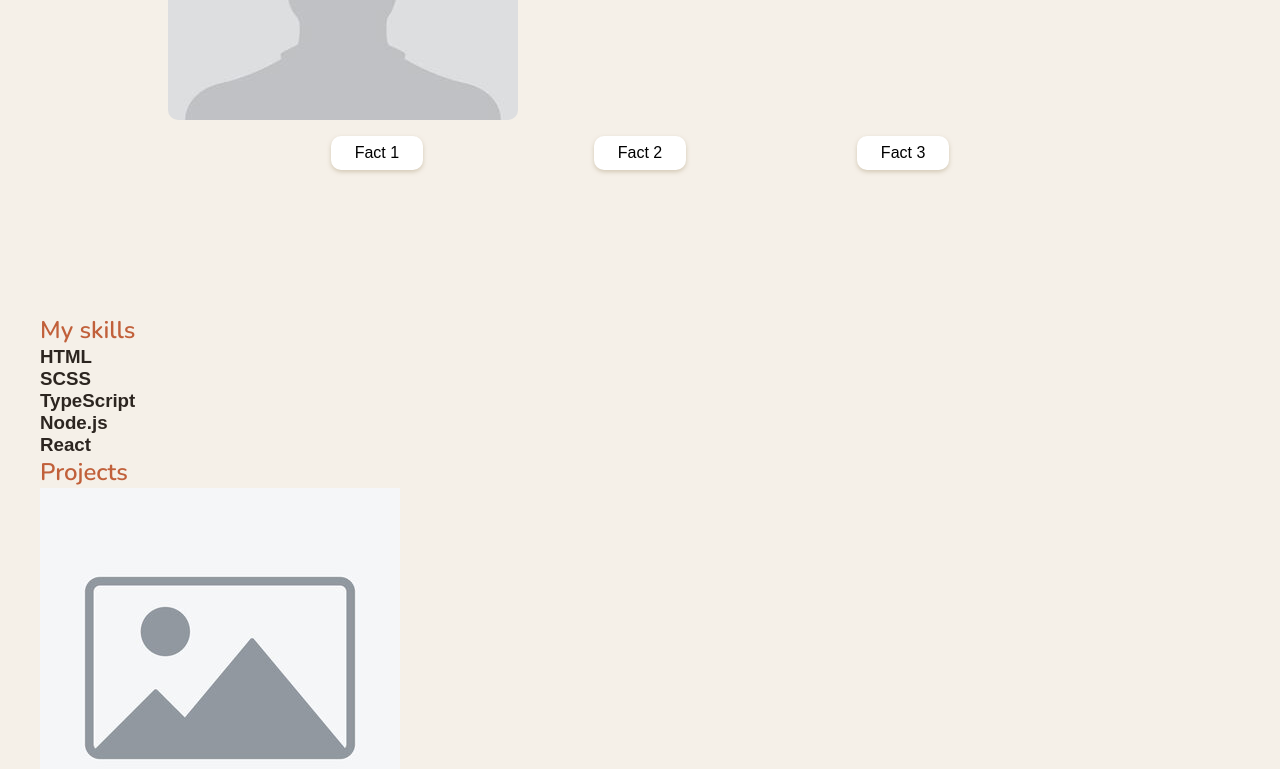
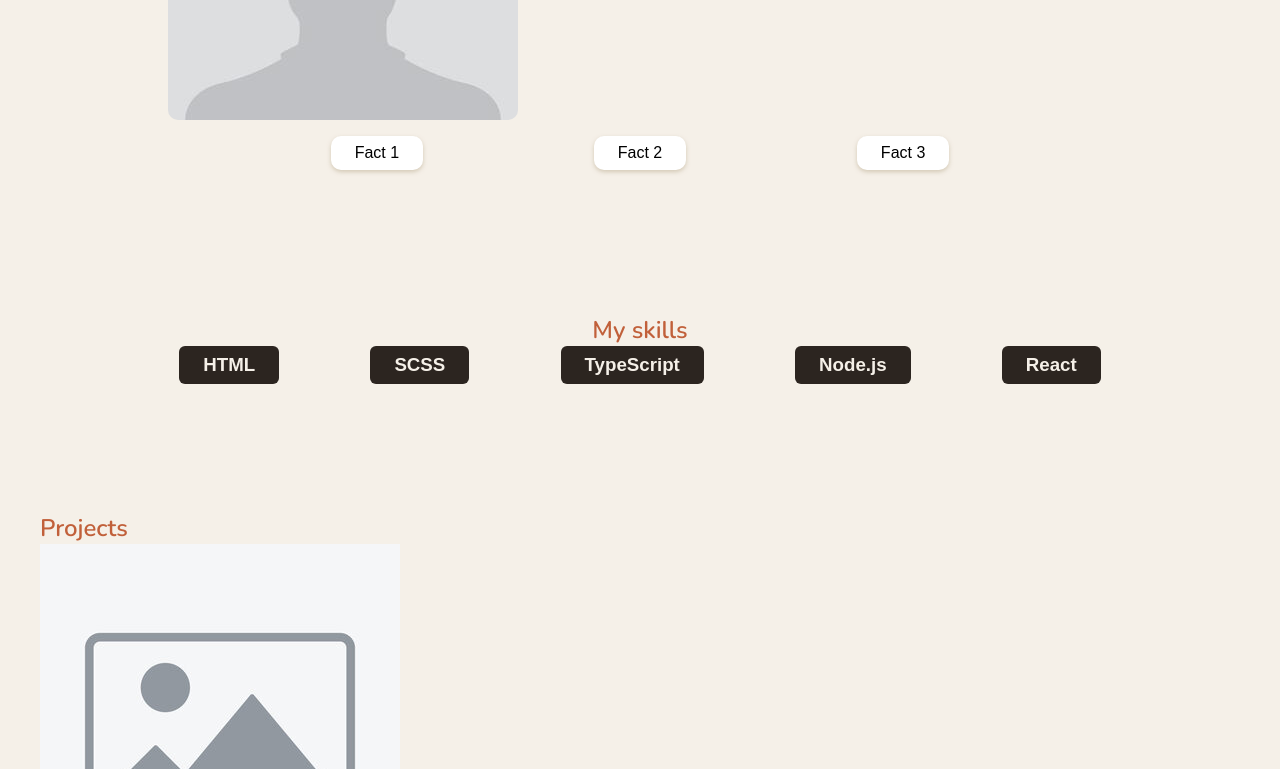
Before and after one commit to amwa00/Portfolio, a website built with Vite: page index.html in a window 1280 px wide. Shown: the part 1077-1846 px from the top of the page. Built offline with nearby package versions, Linux system fonts and the light colour scheme.

Commit message:
added some styling to skills

```diff
--- a/src/scss/sections/_about.scss
+++ b/src/scss/sections/_about.scss
@@ -22,7 +22,7 @@
   }
 
   &__heading {
-    text-align: left;
+    text-align: center;
   }
 
   &__photo {
--- a/src/scss/sections/_home.scss
+++ b/src/scss/sections/_home.scss
@@ -3,6 +3,7 @@
 
 .home {
   margin: $m-xl 0;
+  text-align: center;
 
   .hero {
     @include flex-col-center;
--- a/src/scss/sections/_skills.scss
+++ b/src/scss/sections/_skills.scss
@@ -0,0 +1,32 @@
+@use "../base/variables" as *;
+@use "../base/mixins" as *;
+
+.skills {
+    margin: $m-xl $m-sm;
+    text-align: center;
+
+    @include flex-col-center;
+
+    @include media-up(medium) {
+        margin: $m-xl $m-lg;
+    }
+
+    &__card {
+        background-color: $text-color;
+        padding: $p-xs $p-md;
+        border-radius: 6px;
+    }
+
+    h3 {
+        color: $background;
+    }
+}
+
+.card-container {
+    display: flex;
+    justify-content: space-evenly;
+    flex-wrap: wrap;
+    row-gap: $s-xs;
+
+    width: 100%;
+}
```
